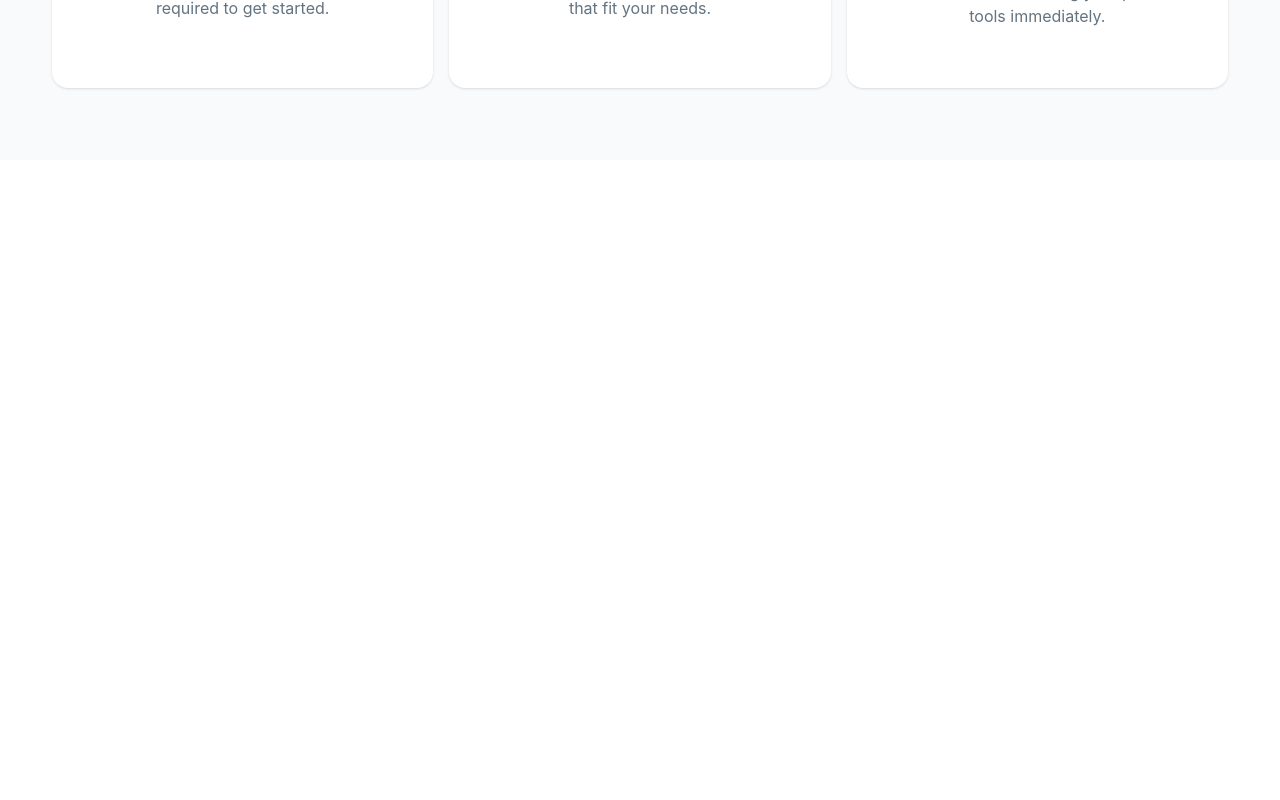
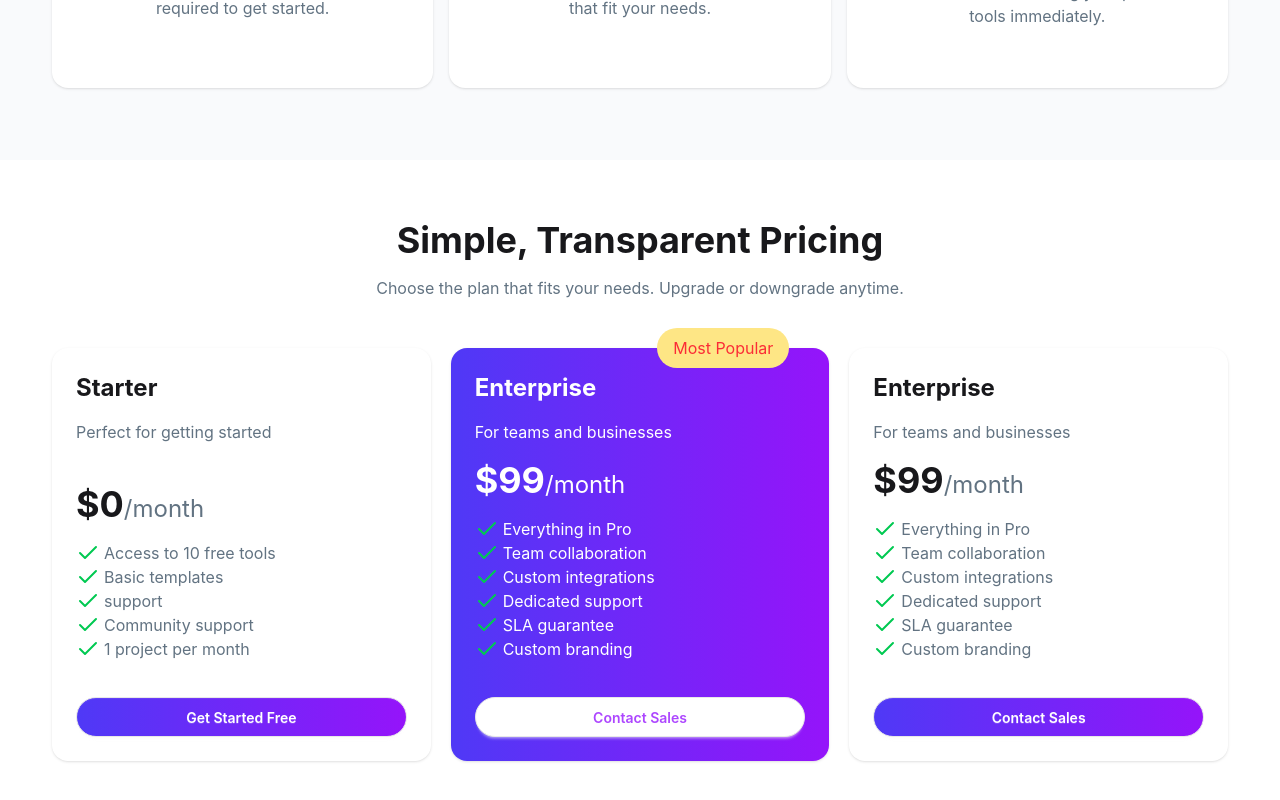
Before and after one commit to ryousufrahman/digi-tools-platform, a React (Vite) app: page / in a window 1280 px wide. Shown: the part 1687-2487 px from the top of the page. Before the commit the page ends 1847 px from the top, so only its background shows below. Built offline with nearby package versions, Linux system fonts and the light colour scheme.

Commit message:
added the subscription section

```diff
--- a/package.json
+++ b/package.json
@@ -11,6 +11,7 @@
   },
   "dependencies": {
     "@tailwindcss/vite": "^4.2.2",
+    "lucide-react": "^1.3.0",
     "react": "^19.1.1",
     "react-dom": "^19.1.1",
     "tailwindcss": "^4.2.2"
--- a/src/App.jsx
+++ b/src/App.jsx
@@ -4,6 +4,7 @@ import Hero from './Components/Hero'
 import Navbar from './Components/Navbar'
 import ProductButton from './Components/Product/ProductButton'
 import Started from './Components/Started'
+import Subscription from './Components/Subscription'
 import UsersCount from './Components/UsersCount'
 
 function App() {
@@ -26,6 +27,9 @@ function App() {
       <section className='getStarted-section mt-5 bg-[#F9FAFC] py-8 md:mt-15 lg:py-15 '>
       <Started></Started>
       </section>
+      <section>
+        <Subscription></Subscription>
+      </section>
     </main>
 
 
--- /dev/null
+++ b/src/Components/Subscription.jsx
@@ -0,0 +1,163 @@
+import { Check } from "lucide-react";
+import React from "react";
+
+const Subscription = () => {
+  return (
+    <>
+      <div className="main-container  space-y-4 py-8 p-3 max-w-300 mx-auto  md:py-15">
+        <div className="hader text-center space-y-4 ">
+          <h2 className="font-bold text-4xl">Simple, Transparent Pricing</h2>
+          <p className="text-[#627382]">
+            Choose the plan that fits your needs. Upgrade or downgrade anytime.
+          </p>
+        </div>
+
+        <div className="all-subscription grid gap-5 mt-5 sm:mt-12 sm:grid-cols-3">
+          <div className="box1 bg-[#62738200] py-6 px-6 rounded-2xl shadow space-y-4 flex flex-col">
+            <div className="header space-y-4 flex-1">
+              <h4 className="font-bold text-2xl">Starter</h4>
+              <p className="text-[#627382]">Perfect for getting started</p>
+            </div>
+            <div>
+              <h2 className="text-4xl font-bold">
+                $0
+                <span className="text-2xl font-normal text-[#627382]">
+                  /month
+                </span>
+              </h2>
+            </div>
+            <div>
+              <ul>
+                <li className="flex gap-1 items-center text-[#627382]">
+                  {" "}
+                  <Check className="text-green-500"></Check>Access to 10 free
+                  tools
+                </li>
+                <li className="flex gap-1 items-center text-[#627382]">
+                  {" "}
+                  <Check className="text-green-500"></Check>Basic templates
+                </li>
+                <li className="flex gap-1 items-center text-[#627382]">
+                  {" "}
+                  <Check className="text-green-500"></Check>support
+                </li>
+                <li className="flex gap-1 items-center text-[#627382]">
+                  {" "}
+                  <Check className="text-green-500"></Check>Community support
+                </li>
+                <li className="flex gap-1 items-center text-[#627382]">
+                  {" "}
+                  <Check className="text-green-500"></Check>1 project per month
+                </li>
+              </ul>
+            </div>
+            <div>
+              <button className="btn w-full mt-5 rounded-full bg-[linear-gradient(90deg,#4F39F6_0%,#891AF9_83%,#9514FA_100%)] text-white ">
+                Get Started Free
+              </button>
+            </div>
+          </div>
+              <div className="box2 bg-[linear-gradient(90deg,#4F39F6_0%,#891AF9_83%,#9514FA_100%)] text-white  py-6 px-6 rounded-2xl shadow space-y-4 relative">
+                <span className="text-red-500 px-4 py-2 absolute -top-5 right-10  rounded-full bg-amber-200">Most Popular</span>
+            <div className="header space-y-4 ">
+              <h4 className="font-bold text-2xl">Enterprise</h4>
+              <p className="text-white">For teams and businesses</p>
+            </div>
+            <div>
+              <h2 className="text-4xl font-bold">
+                $99
+                <span className="text-2xl font-normal text-white">
+                  /month
+                </span>
+              </h2>
+            </div>
+            <div>
+              <ul>
+                <li className="flex gap-1 items-center text-white">
+                  {" "}
+                  <Check className="text-green-500"></Check>Everything in Pro
+                </li>
+                <li className="flex gap-1 items-center text-white">
+                  {" "}
+                  <Check className="text-green-500"></Check>Team collaboration
+                </li>
+                <li className="flex gap-1 items-center text-white">
+                  {" "}
+                  <Check className="text-green-500"></Check>Custom integrations
+                </li>
+                <li className="flex gap-1 items-center text-white">
+                  {" "}
+                  <Check className="text-green-500"></Check>Dedicated support
+                </li>
+                <li className="flex gap-1 items-center text-white">
+                  {" "}
+                  <Check className="text-green-500"></Check>SLA guarantee
+                </li>
+                <li className="flex gap-1 items-center text-white">
+                  {" "}
+                  <Check className="text-green-500"></Check>Custom branding
+                </li>
+              </ul>
+            </div>
+            <div>
+              <button className="btn w-full mt-5  rounded-full bg-white text-purple-500 ">
+                Contact Sales
+              </button>
+            </div>
+          </div>
+             <div className="box3 bg-[#62738200] py-6 px-6 rounded-2xl shadow space-y-4">
+          <div className="header space-y-4">
+            <h4 className="font-bold text-2xl">Enterprise</h4>
+            <p className="text-[#627382]">For teams and businesses</p>
+          </div>
+          <div>
+            <h2 className="text-4xl font-bold">
+              $99
+              <span className="text-2xl font-normal text-[#627382]">
+                /month
+              </span>
+            </h2>
+          </div>
+          <div>
+            <ul>
+              <li className="flex gap-1 items-center text-[#627382]">
+                {" "}
+                <Check className="text-green-500"></Check>Everything in Pro
+              </li>
+              <li className="flex gap-1 items-center text-[#627382]">
+                {" "}
+                <Check className="text-green-500"></Check>Team collaboration
+              </li>
+              <li className="flex gap-1 items-center text-[#627382]">
+                {" "}
+                <Check className="text-green-500"></Check>Custom integrations
+              </li>
+              <li className="flex gap-1 items-center text-[#627382]">
+                {" "}
+                <Check className="text-green-500"></Check>Dedicated support
+              </li>
+              <li className="flex gap-1 items-center text-[#627382]">
+                {" "}
+                <Check className="text-green-500"></Check>SLA guarantee
+              </li>
+              <li className="flex gap-1 items-center text-[#627382]">
+                {" "}
+                <Check className="text-green-500"></Check>Custom branding
+              </li>
+            </ul>
+          </div>
+          <div>
+            <button className="btn w-full rounded-full bg-[linear-gradient(90deg,#4F39F6_0%,#891AF9_83%,#9514FA_100%)] text-white mt-5">
+              Contact Sales
+            </button>
+          </div>
+          </div>
+
+
+        </div>
+      </div>
+    </>
+  );
+};
+
+export default Subscription;
```
Also changed, not shown: 2 other files (tests, documents, lock files or other folders).
